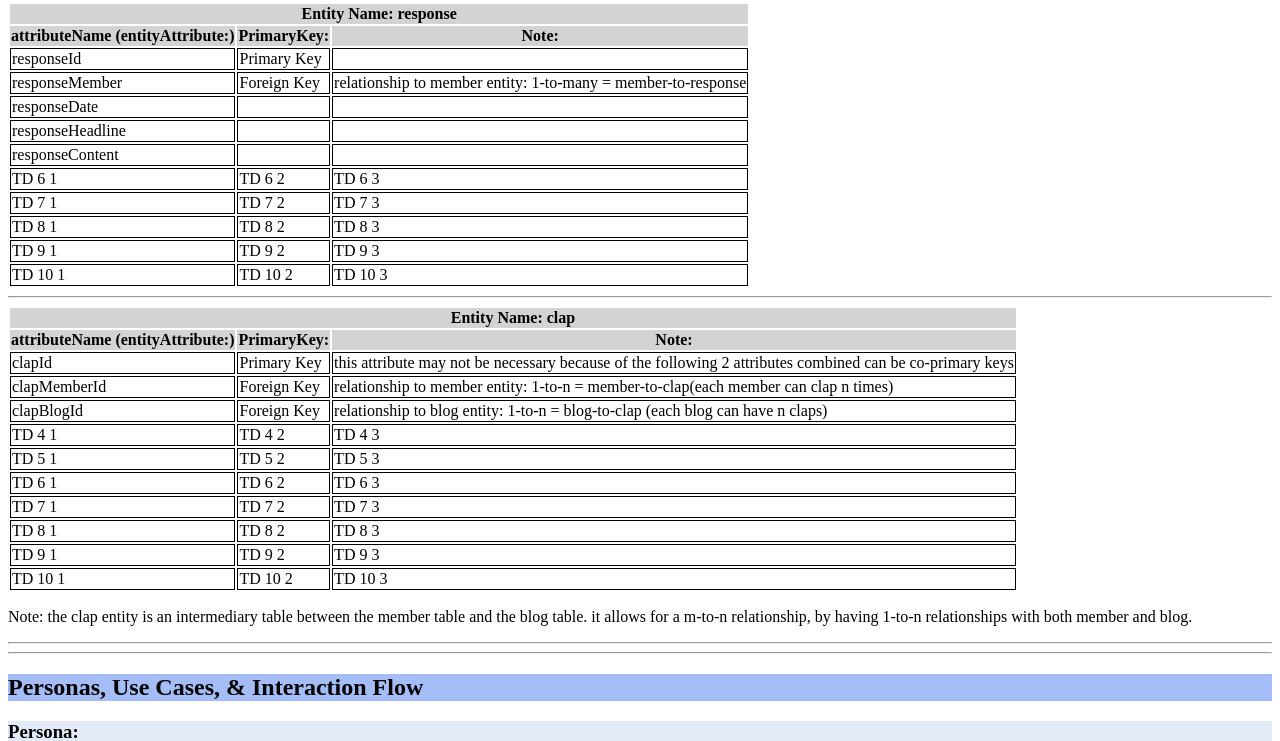
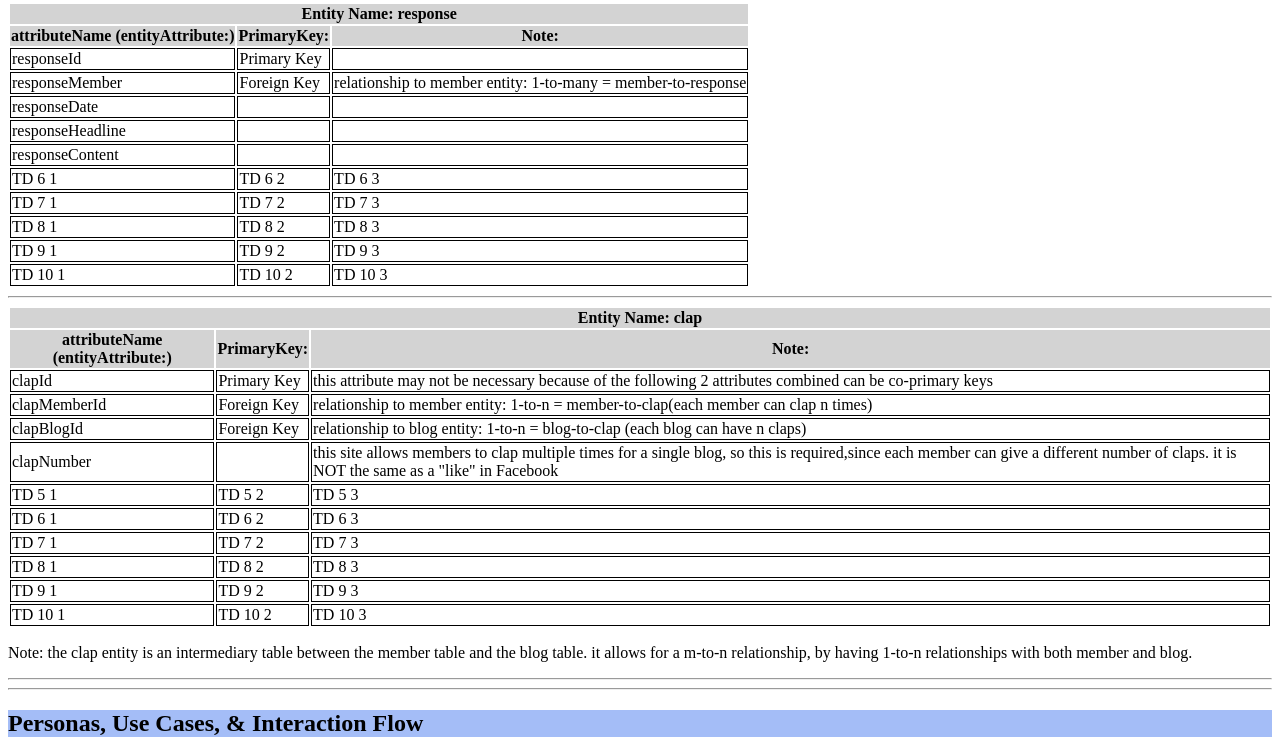
Before and after one commit to akhamsamran/data-design-project, a PHP site: page / in a window 1280 px wide. Shown: the part 857-1598 px from the top of the page. Run offline with PHP 8.4, Linux system fonts and the light colour scheme.

Commit message:
added clapNumber attribute to clap entity

```diff
--- a/index.php
+++ b/index.php
@@ -232,9 +232,10 @@
 						<td>relationship to blog entity: 1-to-n = blog-to-clap (each blog can have n claps)</td>
 					</tr>
 					<tr>
-						<td>TD 4 1</td>
-						<td>TD 4 2</td>
-						<td>TD 4 3</td>
+						<td>clapNumber</td>
+						<td></td>
+						<td>this site allows members to clap multiple times for a single blog, so this is required,since each member can give a different number of claps. it is NOT the same as a "like" in Facebook</td>
+
 					</tr>
 					<tr>
 						<td>TD 5 1</td>
```
